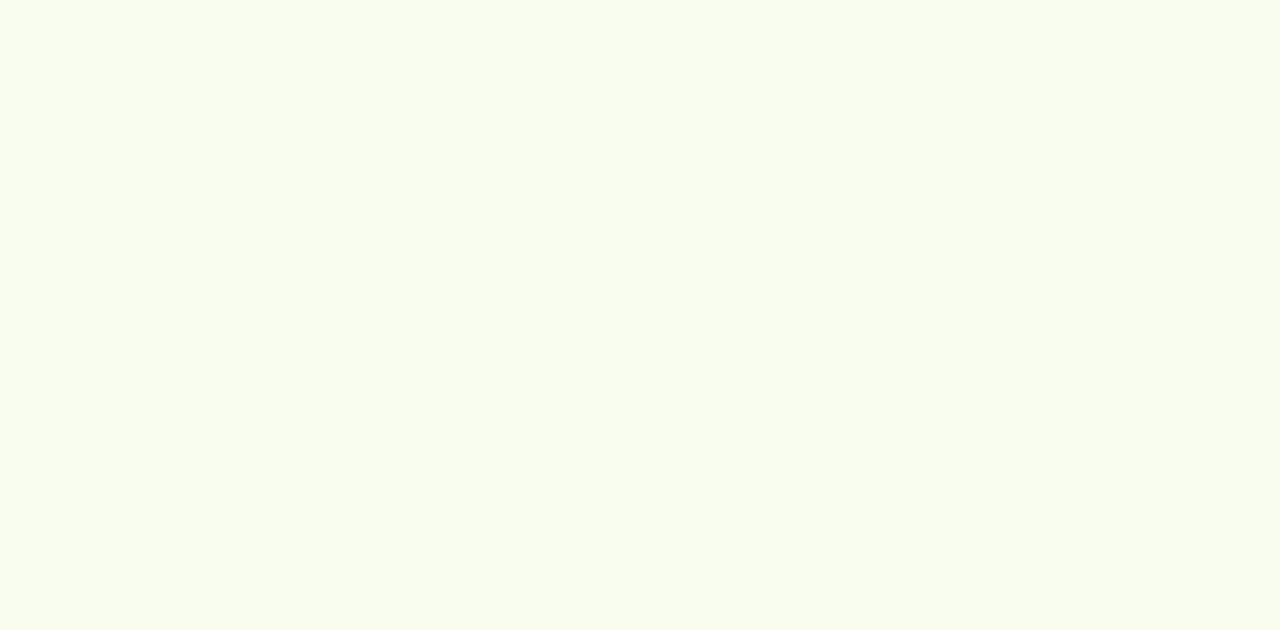
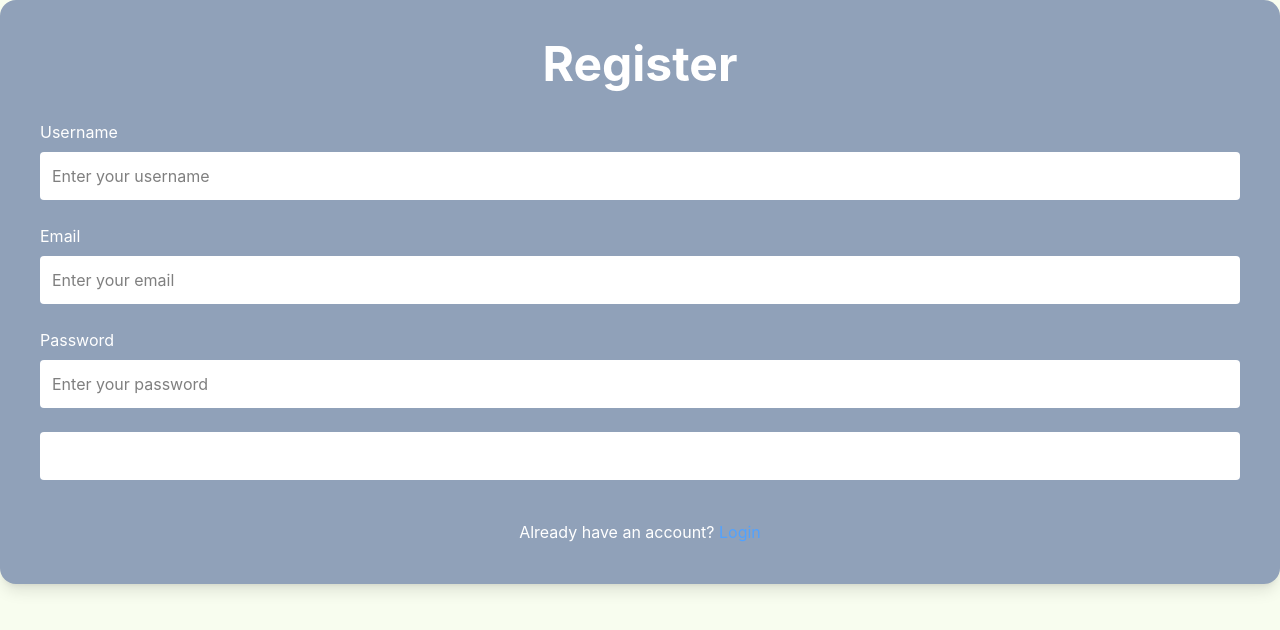
Before and after one commit to laraschrodt/climbspot-webapp, a React (Vite) app: page /register in a window 1280 px wide. Before the commit this address had no page. Shown: the top 630 px of the page. Built offline with nearby package versions, Linux system fonts and the light colour scheme.

Commit message:
Login und Register

```diff
--- a/package.json
+++ b/package.json
@@ -11,7 +11,8 @@
   },
   "dependencies": {
     "react": "^19.0.0",
-    "react-dom": "^19.0.0"
+    "react-dom": "^19.0.0",
+    "react-router-dom": "^7.5.3"
   },
   "devDependencies": {
     "@eslint/js": "^9.22.0",
--- a/src/App.tsx
+++ b/src/App.tsx
@@ -1,12 +1,16 @@
 import "./App.css";
 import { BrowserRouter as Router, Route, Routes } from "react-router-dom";
 import HomePage from "./pages/HomePage";
+import Login from "./pages/Login";
+import Register from "./pages/Register";
 
 function App() {
   return (
     <Router>
       <Routes>
         <Route path="/" element={<HomePage />} />
+        <Route path="/login" element={<Login />} />
+        <Route path="/register" element={<Register />} />
       </Routes>
     </Router>
   );
--- /dev/null
+++ b/src/pages/Login.tsx
@@ -0,0 +1,60 @@
+/* TODO: In Componnts aufspalten */
+/* TODO: Farblich bisshen anpassen */
+import React from "react";
+import { Link } from "react-router-dom";
+
+const Login: React.FC = () => {
+  return (
+    <div className="bg-slate-400 bg-opacity-60 p-10 rounded-2xl shadow-lg">
+      <h1 className="text-white text-4xl font-bold mb-8 text-center">Login</h1>
+      <form className="flex flex-col space-y-6">
+        <div className="flex flex-col">
+          <label htmlFor="username" className="text-white mb-2">
+            Your Username
+          </label>
+          <input
+            id="username"
+            type="text"
+            className="p-3 rounded bg-white text-black focus:outline-none"
+            placeholder="Enter your username"
+          />
+        </div>
+        <div className="flex flex-col">
+          <label htmlFor="password" className="text-white mb-2">
+            Your Password
+          </label>
+          <input
+            id="password"
+            type="password"
+            className="p-3 rounded bg-white text-black focus:outline-none"
+            placeholder="Enter your password"
+          />
+        </div>
+        <div className="flex items-center space-x-2">
+          <input id="remember" type="checkbox" />
+          <label htmlFor="remember" className="text-white">
+            Remember Me
+          </label>
+        </div>
+        <span className="text-sm text-white underline cursor-pointer">
+          Forgot Password?
+        </span>
+
+        <div className="text-center mt-4">
+          <span className="text-white">New Here? </span>
+          <Link to="/register" className="text-blue-400 hover:underline">
+            Create an Account
+          </Link>
+        </div>
+        <button
+          type="submit"
+          className="bg-blue-500 text-white font-bold py-3 rounded hover:bg-blue-400 transition"
+        >
+          Login
+        </button>
+      </form>
+    </div>
+  );
+};
+
+export default Login;
--- /dev/null
+++ b/src/pages/Register.tsx
@@ -0,0 +1,101 @@
+/* TODO: In Componnts aufspalten */
+/* TODO: Farblich bisshen anpassen */
+import React, { useState } from "react";
+import { Link } from "react-router-dom";
+
+const Register: React.FC = () => {
+  const [formData, setFormData] = useState({
+    username: "",
+    email: "",
+    password: "",
+  });
+
+  const handleChange = (e: React.ChangeEvent<HTMLInputElement>) => {
+    const { name, value } = e.target;
+    setFormData((prevData) => ({
+      ...prevData,
+      [name]: value,
+    }));
+  };
+
+  const handleSubmit = (e: React.FormEvent) => {
+    e.preventDefault();
+    // Hier kannst du die Logik für das Senden der Daten hinzufügen, falls erforderlich
+    console.log(formData);
+  };
+
+  return (
+    <div className="bg-slate-400 bg-opacity-60 p-10 rounded-2xl shadow-lg">
+      <h1 className="text-white text-4xl font-bold mb-8 text-center">
+        Register
+      </h1>
+      <form className="flex flex-col space-y-6" onSubmit={handleSubmit}>
+        {/* Username */}
+        <div className="flex flex-col">
+          <label htmlFor="username" className="text-white mb-2">
+            Username
+          </label>
+          <input
+            id="username"
+            name="username"
+            type="text"
+            value={formData.username}
+            onChange={handleChange}
+            className="p-3 rounded bg-white text-black focus:outline-none"
+            placeholder="Enter your username"
+          />
+        </div>
+
+        {/* Email */}
+        <div className="flex flex-col">
+          <label htmlFor="email" className="text-white mb-2">
+            Email
+          </label>
+          <input
+            id="email"
+            name="email"
+            type="email"
+            value={formData.email}
+            onChange={handleChange}
+            className="p-3 rounded bg-white text-black focus:outline-none"
+            placeholder="Enter your email"
+          />
+        </div>
+
+        {/* Password */}
+        <div className="flex flex-col">
+          <label htmlFor="password" className="text-white mb-2">
+            Password
+          </label>
+          <input
+            id="password"
+            name="password"
+            type="password"
+            value={formData.password}
+            onChange={handleChange}
+            className="p-3 rounded bg-white text-black focus:outline-none"
+            placeholder="Enter your password"
+          />
+        </div>
+
+        {/* Register Button */}
+        <button
+          type="submit"
+          className="bg-white text-white font-bold py-3 rounded hover:bg-gray-300 transition"
+        >
+          Register
+        </button>
+
+        {/* Already have an account? */}
+        <div className="text-center mt-4">
+          <span className="text-white">Already have an account? </span>
+          <Link to="/" className="text-blue-400 hover:underline">
+            Login
+          </Link>
+        </div>
+      </form>
+    </div>
+  );
+};
+
+export default Register;
```
Also changed, not shown: 1 other file (tests, documents, lock files or other folders).
